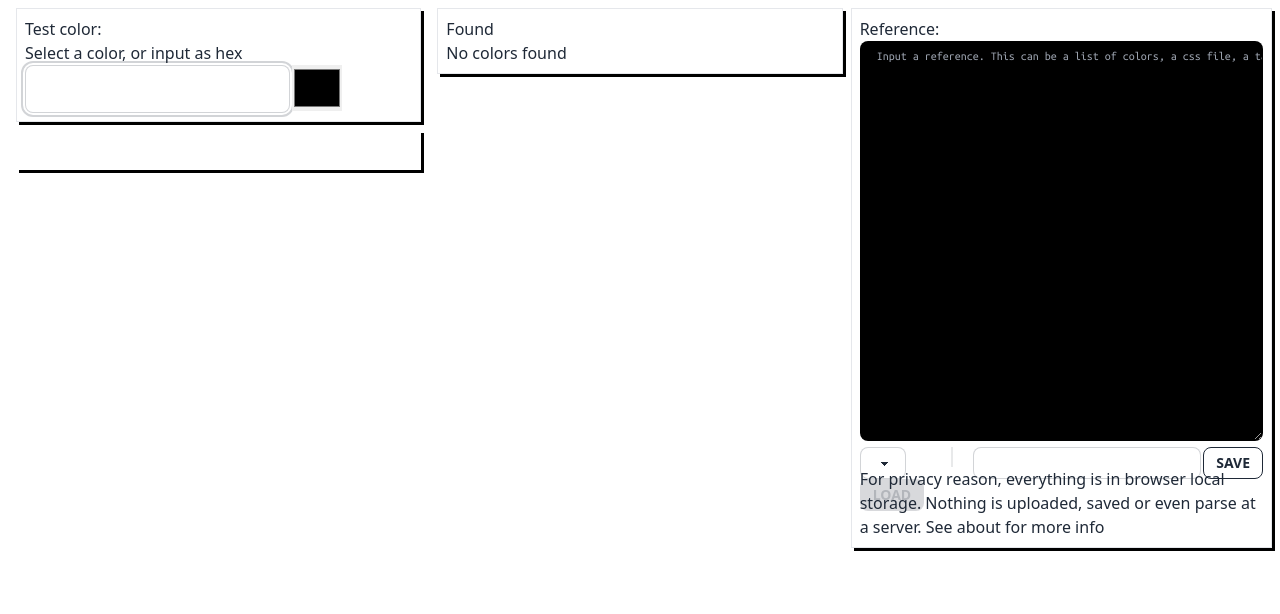
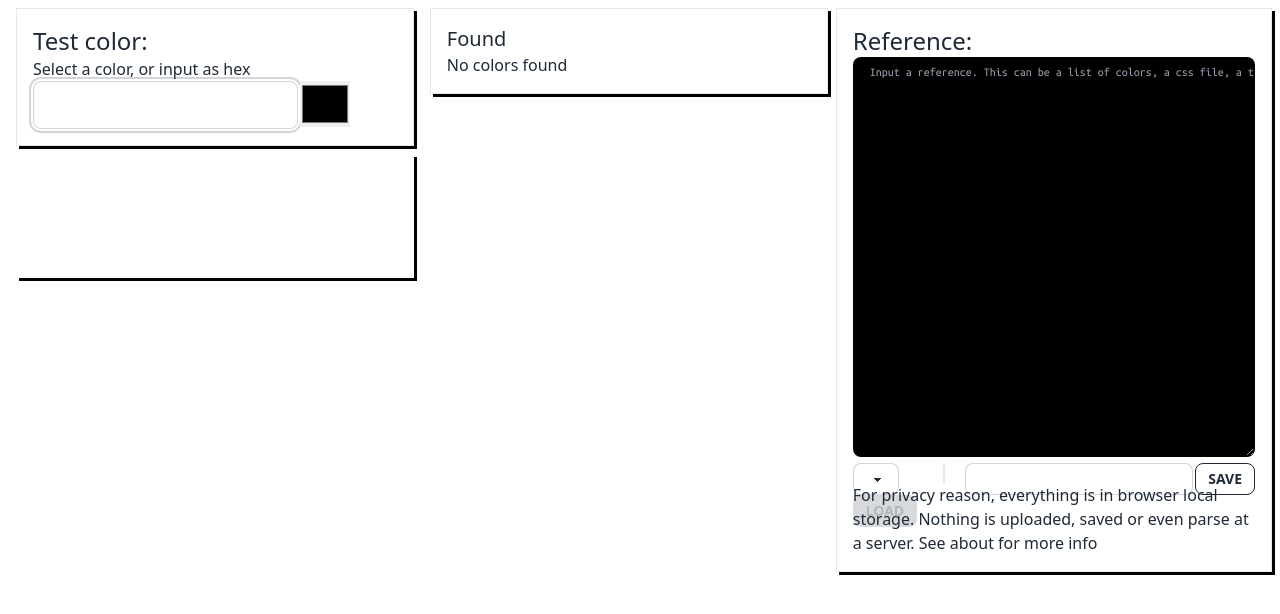
Before and after one commit to Krillko/colorFinder, a Vue app: page / in a window 1280 px wide. Shown: the top 614 px of the page. Built offline with nearby package versions, Linux system fonts and the light colour scheme.

Commit message:
Made Matched Colors eaiser to read

```diff
--- a/src/components/MatchedColors.vue
+++ b/src/components/MatchedColors.vue
@@ -1,23 +1,41 @@
 <template>
-  <div class="matchedColors stdbox mt-8 border-none" :style="bgStyle">
-    <h1>Matched colors</h1>
+  <div class="matchedColors stdbox mt-8 border-none pl-8 border-b border-white" :style="bgStyle">
+    <div class="mb-24">
+      <h1 class="mb-12">Matched colors</h1>
+      <div v-if="bestPercent < 95">There where no close matches</div>
+      <div v-else>&nbsp;</div>
+    </div>
     <div v-if="matches.length" class="flex flex-col">
       <div
         v-for="(match, index) in matches"
         :key="`${match.hex}-${index}`"
-        class="match"
+        class="match mb-12"
       >
         <ColorSwatch :hex="match.hex" />
 
         <div :title="match.matchPercent" v-html="match.title" />
       </div>
     </div>
+    <button
+      v-if="!showAll && matches.length < matchesAll.length"
+      class="btn btn-sm mt-24"
+      @click="toggleAll"
+    >
+      Show all
+    </button>
+    <button
+      v-else-if="showAll"
+      class="btn btn-sm mt-24"
+      @click="toggleAll"
+    >
+      Show less
+    </button>
   </div>
 </template>
 
 <script setup lang="ts">
 import { useColorStore } from '../store/colorStore'
-import { computed } from 'vue'
+import { computed, ref } from 'vue'
 import Color from 'colorjs.io'
 import ColorSwatch from './ColorSwatch.vue'
 const colorStore = useColorStore()
@@ -44,6 +62,12 @@ function wc_hex_is_light(color) {
   return brightness > 155
 }
 
+const showAll = ref(false)
+
+const toggleAll = () => {
+  showAll.value = ! showAll.value
+}
+
 const bgStyle = computed(() => {
   const isLight = wc_hex_is_light(colorStore.matchColor)
   return {
@@ -52,7 +76,14 @@ const bgStyle = computed(() => {
   }
 })
 
-const matches = computed(()=> {
+const bestPercent = computed(()=> {
+  if (matchesAll.value.length) {
+    return matchesAll.value.reduce((max, curren) => max.matchPercent > curren.matchPercent ? max : curren).matchPercent
+  }
+  return 0
+})
+
+const matchesAll = computed(()=> {
   let output = []
   if (colorStore.colorInputParsed.length && colorStore.matchColor) {
     const matchColor = new Color(colorStore.matchColor)
@@ -62,11 +93,13 @@ const matches = computed(()=> {
       const matchPercent = 100 - difference
       let matchHR
       if (matchPercent === 100) {
-        matchHR = 'Exact match'
-      } else if (matchPercent >= 99) {
-        matchHR = `<b>${round(matchPercent, 0, 2)}%</b>`
+        matchHR = '<h3>Exact match</h3>'
+      } else if (matchPercent >= 98) {
+        matchHR = `<h4>Almost identical: <b>${round(matchPercent, 0, 2)}%</b></h4>`
+      } else if (matchPercent >= 97) {
+        matchHR = `<h5>Very close: <b>${round(matchPercent, 0, 1)}%</b></h5>`
       } else if (matchPercent >= 95) {
-        matchHR = `<b>${round(matchPercent, 0, 1)}%</b>`
+        matchHR = `<h5>Close: <b>${round(matchPercent, 0, 1)}%</b></h5>`
       } else if (matchPercent >= 90) {
         matchHR = `<b>${Math.round(matchPercent)}%</b>`
       } else {
@@ -91,6 +124,19 @@ const matches = computed(()=> {
   })
 })
 
+const matches = computed(()=> {
+  if (matchesAll.value.length) {
+    if (showAll.value) {
+      return matchesAll.value
+    }
+    if (bestPercent.value >= 97) {
+      return matchesAll.value.filter((i) => i.matchPercent >= 97)
+    }
+    return [ ...matchesAll.value ].splice(0, 2)
+  }
+  return []
+})
+
 </script>
 
 <style scoped lang="postcss">
--- a/src/style.css
+++ b/src/style.css
@@ -3,6 +3,13 @@
 @tailwind utilities;
 
 .stdbox {
-  @apply border p-8;
+  @apply border p-16;
   box-shadow: 3px 3px 0 0 rgba(0,0,0,1);
 }
+
+h1 {
+  @apply text-2xl;
+}
+h2 {
+  @apply text-xl;
+}
```
